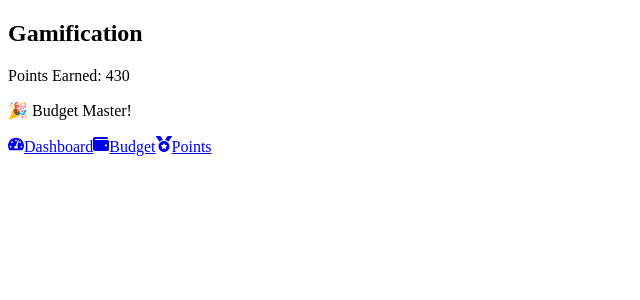
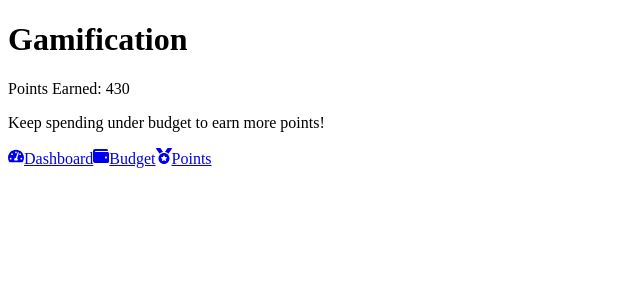
Before and after one commit to JohnGalt-create/bearcatbudget, a React (Create React App) app: page /gamification in a window 1280 px wide. Shown: the top 300 px of the page, without its empty margins (0-640 px from the left). Built offline with nearby package versions, Linux system fonts and the light colour scheme; the HTML template or start-up script is replaced by a standard one.

Commit message:
Update Gamification.jsx

```diff
--- a/src/components/Gamification.jsx
+++ b/src/components/Gamification.jsx
@@ -1,14 +1,18 @@
-import React from "react";
+import React from 'react';
 
 export default function Gamification({ budgetData }) {
-  const totalSpent = budgetData.spending.reduce((sum, s) => sum + s.amount, 0);
-  const points = Math.max(0, budgetData.mealPlan - totalSpent);
+  const totalSpent = budgetData.spending.reduce(
+    (sum, s) => sum + s.amount,
+    0
+  );
+  const remaining = budgetData.mealPlan - totalSpent;
+  const points = remaining > 0 ? remaining : 0;
 
   return (
-    <div className="bg-white p-6 rounded shadow max-w-md mx-auto">
-      <h2 className="text-xl font-semibold mb-2">Gamification</h2>
+    <div className="text-center">
+      <h1 className="text-2xl font-bold mb-4">Gamification</h1>
       <p>Points Earned: {points}</p>
-      {points >= 50 && <p className="text-green-600 font-semibold">🎉 Budget Master!</p>}
+      <p>Keep spending under budget to earn more points!</p>
     </div>
   );
 }
```
